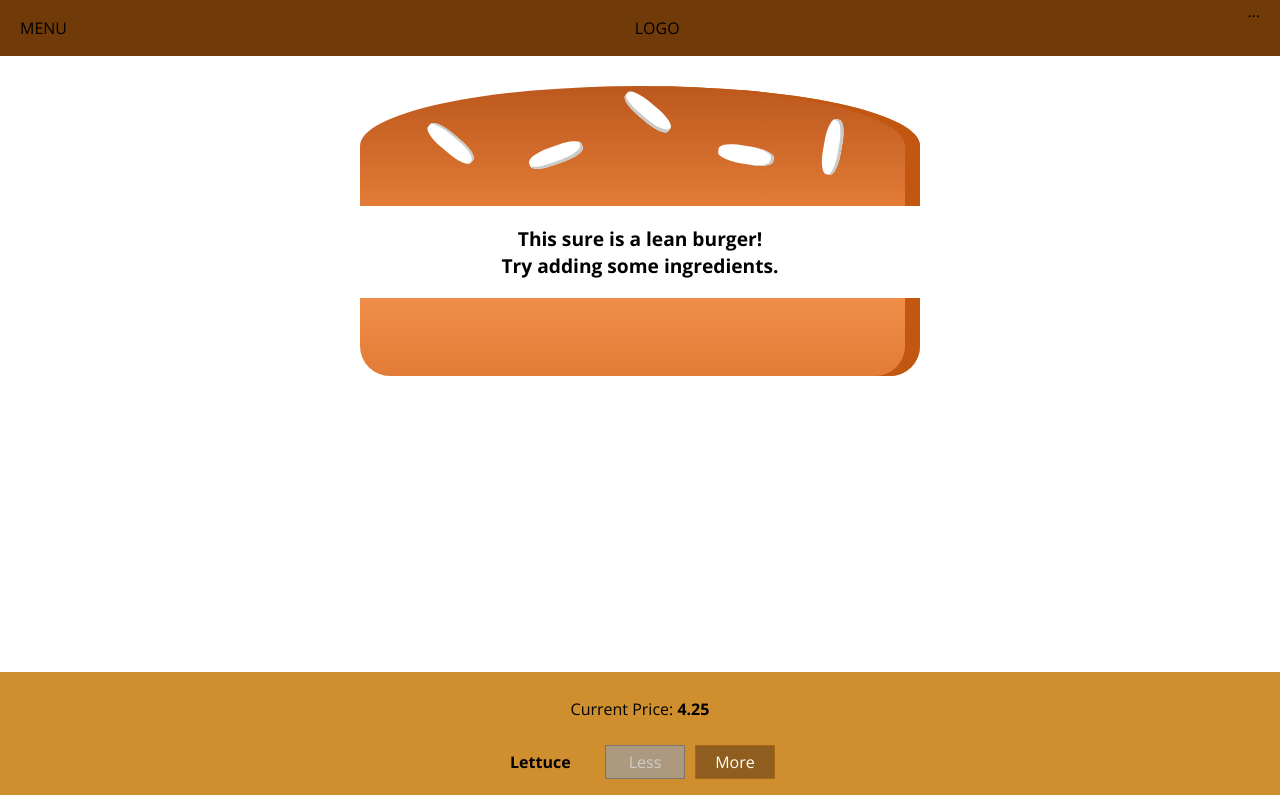
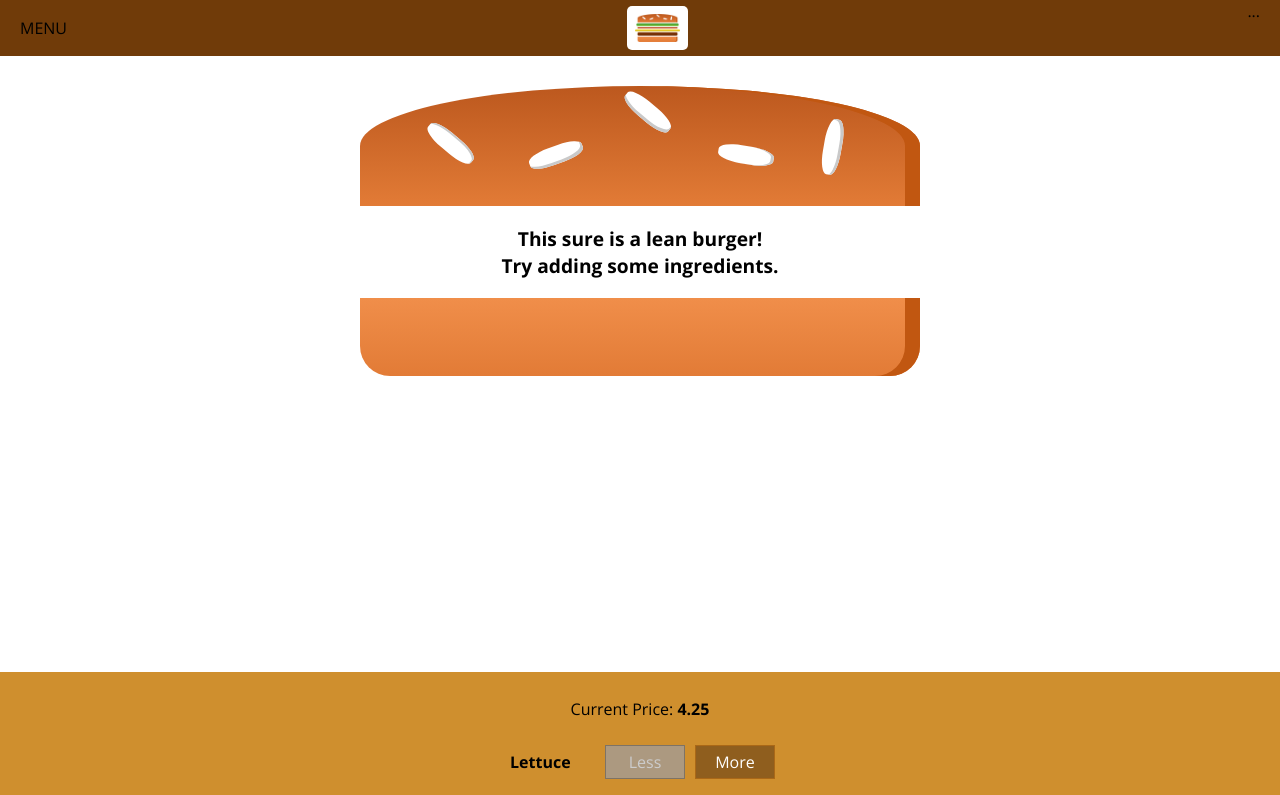
Before and after one commit to bernatowicz/berni-burgers, a React (Create React App) app: page / in a window 1280 px wide. Shown: the top 795 px of the page. Built offline with nearby package versions, Linux system fonts and the light colour scheme.

Commit message:
Create the Logo component and add it to the Toolbar

```diff
--- /dev/null
+++ b/src/components/Logo/Logo.js
@@ -0,0 +1,11 @@
+import React from "react";
+import burgerLogo from "../../assets/images/burger-logo.png";
+import classes from "./Logo.module.css";
+
+const logo = (props) => (
+  <div className={classes.Logo}>
+    <img alt="Berni Burgers" src={burgerLogo} />
+  </div>
+);
+
+export default logo;
--- /dev/null
+++ b/src/components/Logo/Logo.module.css
@@ -0,0 +1,11 @@
+.Logo {
+  background-color: white;
+  padding: 8px;
+  height: 80%;
+  box-sizing: border-box;
+  border-radius: 5px;
+}
+
+.Logo img {
+  height: 100%;
+}
--- a/src/components/navigation/Toolbar/Toolbar.js
+++ b/src/components/navigation/Toolbar/Toolbar.js
@@ -1,10 +1,11 @@
 import React from "react";
 import classes from "./Toolbar.module.css";
+import Logo from "../../Logo/Logo";
 
 const toolbar = (props) => (
   <header className={classes.Toolbar}>
     <div>MENU</div>
-    <div>LOGO</div>
+    <Logo />
     <nav>...</nav>
   </header>
 );
```
Also changed, not shown: src/assets/images/burger-logo.png (added), 1 other file (tests, documents, lock files or other folders).
